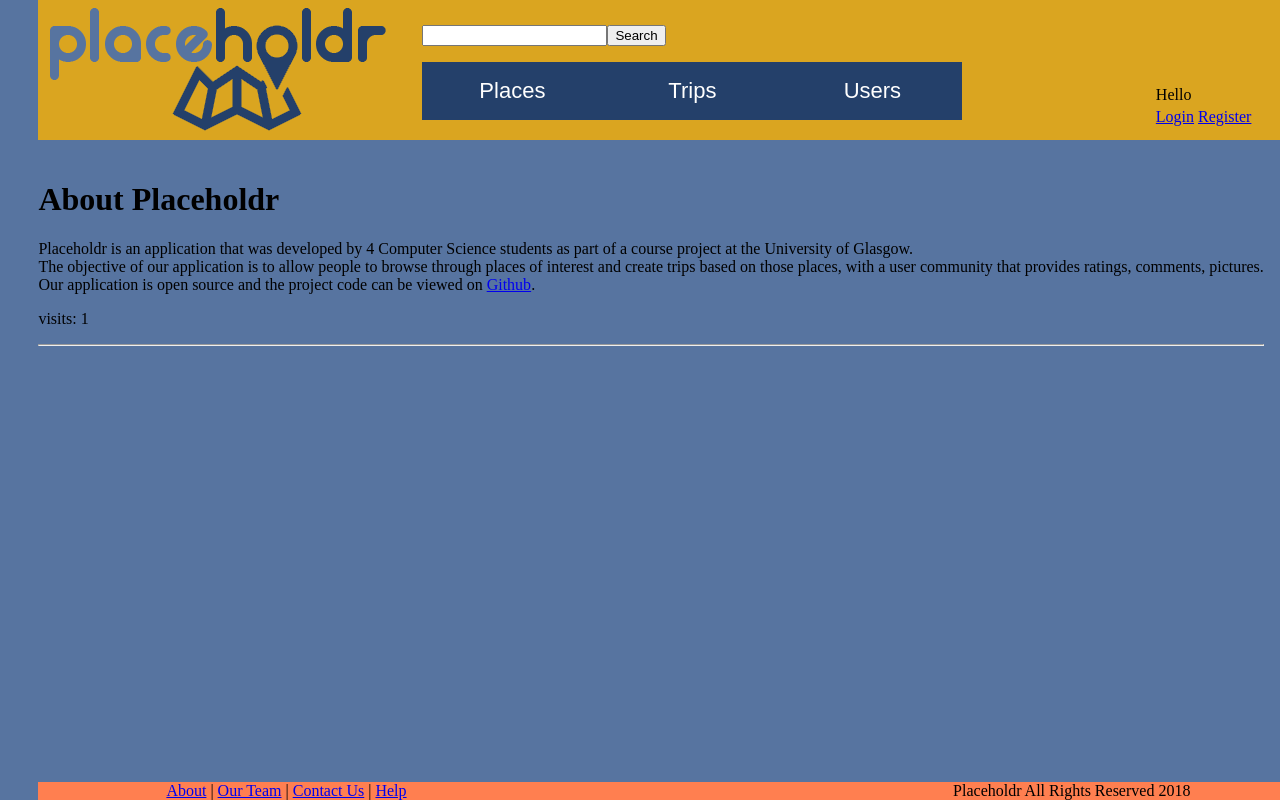
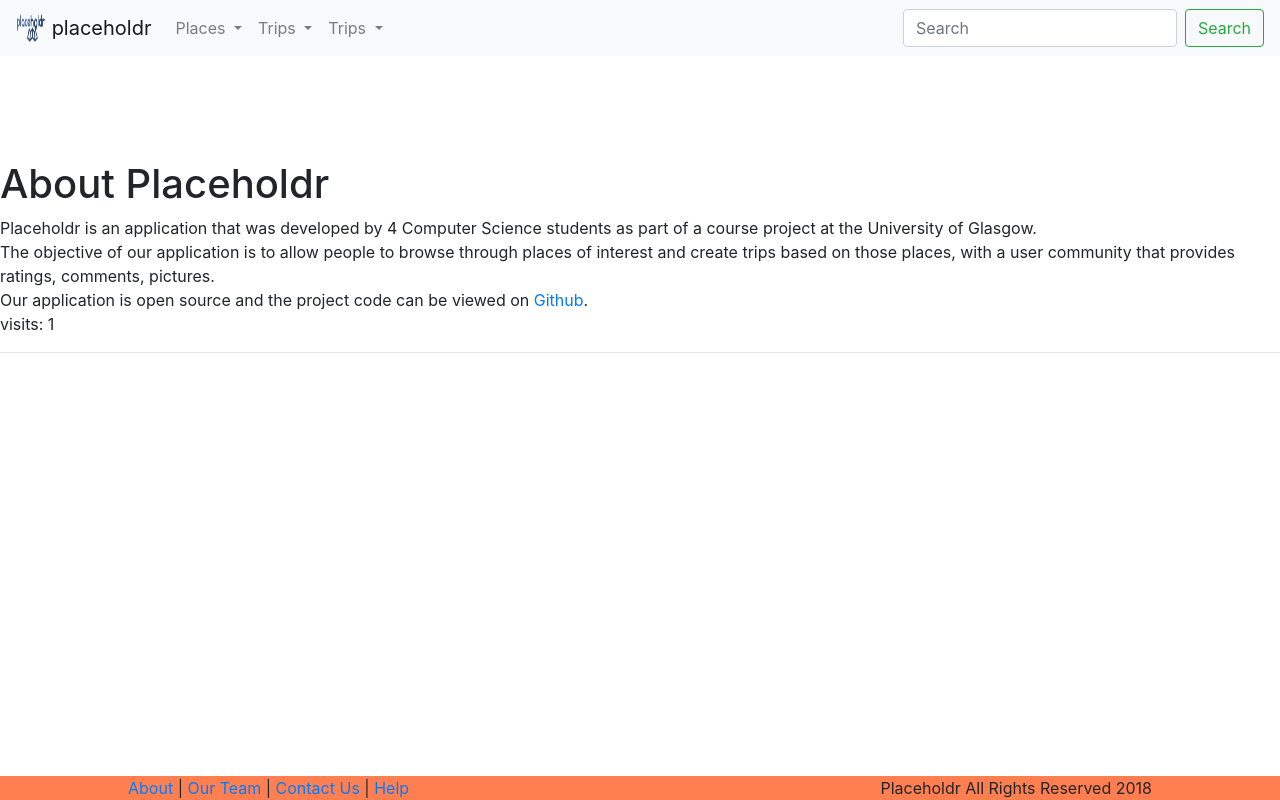
Before and after one commit to WADPlaceholdr/Placeholdr, a Django app: page /placeholdr/about/ in a window 1280 px wide. Run offline with Django 3.2, Linux system fonts and the light colour scheme; data that the repository does not hold is empty; some libraries are stand-ins or nearby versions.

Commit message:
added Bootstrap and redesigned navbar with it

```diff
--- a/static/styles/style.css
+++ b/static/styles/style.css
@@ -1,107 +1,107 @@
-body {
-	background-color:#5774A0;
-	margin-left: 3%;
-	margin-top: 50%;
-}
+/* body { */
+	/* background-color:#5774A0; */
+	/* margin-left: 3%; */
+	/* margin-top: 50%; */
+/* } */
 
-#header{
-	z-index:10;
-	background-color:goldenrod;
-	float:left;
-	position:fixed;
-	width:100%;
-	left:3%;
-	top:0px;
-	max-height: 30%;
-}
+/* #header{ */
+	/* z-index:10;  */
+	/* background-color:goldenrod;  */
+	/* float:left;  */
+	/* position:fixed;  */
+	/* width:100%;  */
+	/* left:3%; */
+	/* top:0px; */
+	/* max-height: 30%; */
+/* } */
 
-#logo{
-	float:left;
-}
+/* #logo{ */
+	/* float:left; */
+/* } */
 
-#searchtabs{
-	position:relative;
-	float:center;
-	top:25px;
-	left:20px;
-	z-index:-1;
-}
+/* #searchtabs{ */
+	/* position:relative;  */
+	/* float:center;  */
+	/* top:25px;  */
+	/* left:20px; */
+	/* z-index:-1; */
+/* } */
 
-#tabs{
-	position:relative;
-	top:1em;
-}
+/* #tabs{ */
+	/* position:relative; */
+	/* top:1em; */
+/* } */
 
-.tabs{
-	float:left;
-}
+/* .tabs{ */
+	/* float:left; */
+/* } */
 
-#user {
-	/*position:absolute;*/
-	position:relative;
-	float:right;
-	right: 5%;
-}
+/* #user { */
+	/* /*position:absolute;*/ */
+	/* position:relative; */
+	/* float:right; */
+	/* right: 5%; */
+/* } */
 
-#profile_picture {
-	max-width: 4em;
-	height: auto;
-}
+/* #profile_picture { */
+	/* max-width: 4em; */
+	/* height: auto; */
+/* } */
 
-/* ================== DROPDOWN STUFF ================== */
+/* /* /* ================== DROPDOWN STUFF ================== */ */ */
 
-.dropP{
-	text-align: center;
-}
+/* /* .dropP{ */ */
+	/* /* text-align: center; */ */
+/* /* } */ */
 
-.dropP:hover{
-	background-color:grey;
-}
+/* /* .dropP:hover{ */ */
+	/* /* background-color:grey; */ */
+/* /* } */ */
 
-/* Dropdown Button */
-.dropbtn {
-    background-color: #24406A;
-    color: white;
-    padding: 16px;
-    font-size: 22px;
-    border: none;
-    cursor: pointer;
-    width: 180px;
-}
+/* /* /* Dropdown Button */ */ */
+/* /* .dropbtn { */ */
+    /* /* background-color: #24406A; */ */
+    /* /* color: white; */ */
+    /* /* padding: 16px; */ */
+    /* /* font-size: 22px; */ */
+    /* /* border: none; */ */
+    /* /* cursor: pointer; */ */
+    /* /* width: 180px; */ */
+/* /* } */ */
 
-/* Dropdown button on hover & focus */
-.dropbtn:hover, .dropbtn:focus {
-    background-color: #5774A0;
-}
+/* /* /* Dropdown button on hover & focus */ */ */
+/* /* .dropbtn:hover, .dropbtn:focus { */ */
+    /* /* background-color: #5774A0; */ */
+/* /* } */ */
 
-/* The container <div> - needed to position the dropdown content */
-#tabs {
-    position: relative;
-    display: inline-block;
-}
+/* /* /* The container <div> - needed to position the dropdown content */ */ */
+/* /* #tabs { */ */
+    /* /* position: relative; */ */
+    /* /* display: inline-block; */ */
+/* /* } */ */
 
-/* Dropdown Content (Hidden by Default) */
-.dropdown-content {
-    display: none;
-    position: absolute;
-    background-color: #f1f1f1;
-    min-width: 180px;
-    box-shadow: 0px 8px 16px 0px rgba(0,0,0,0.2);
-    z-index: 1;
-}
+/* /* /* Dropdown Content (Hidden by Default) */ */ */
+/* /* .dropdown-content { */ */
+    /* /* display: none; */ */
+    /* /* position: absolute; */ */
+    /* /* background-color: #f1f1f1; */ */
+    /* /* min-width: 180px; */ */
+    /* /* box-shadow: 0px 8px 16px 0px rgba(0,0,0,0.2); */ */
+    /* /* z-index: 1; */ */
+/* /* } */ */
 
-/* Links inside the dropdown */
-.dropdown-content a {
-    color: black;
-    padding: 12px 16px;
-    text-decoration: none;
-    display: block;
-}
+/* /* /* Links inside the dropdown */ */ */
+/* /* .dropdown-content a { */ */
+    /* /* color: black; */ */
+    /* /* padding: 12px 16px; */ */
+    /* /* text-decoration: none; */ */
+    /* /* display: block; */ */
+/* /* } */ */
 
-/* Change color of dropdown links on hover */
-.dropdown-content a:hover {background-color: #ddd}
+/* /* /* Change color of dropdown links on hover */ */ */
+/* /* .dropdown-content a:hover {background-color: #ddd} */ */
 
-/* Show the dropdown menu (use JS to add this class to the .dropdown-content container when the user clicks on the dropdown button) */
-.show {display:block;}
+/* /* /* Show the dropdown menu (use JS to add this class to the .dropdown-content container when the user clicks on the dropdown button) */ */ */
+/* /* .show {display:block;} */ */
 
-/* =================== END OF DROPDOWN STUFF =====================*/
+/* /* /* =================== END OF DROPDOWN STUFF =====================*/ */ */
--- a/templates/placeholdr/base.html
+++ b/templates/placeholdr/base.html
@@ -4,7 +4,13 @@
 
 <html>
 	<head>
+		<meta charset="utf-8">
+		<meta name="viewport" content="width=device-width, initial-scale=1, shrink-to-fit=no">
+		<!-- Bootstrap Stylesheet -->
+		<link rel="stylesheet" href="https://maxcdn.bootstrapcdn.com/bootstrap/4.0.0/css/bootstrap.min.css" integrity="sha384-Gn5384xqQ1aoWXA+058RXPxPg6fy4IWvTNh0E263XmFcJlSAwiGgFAW/dAiS6JXm" crossorigin="anonymous">
+
 		<link rel="stylesheet" type="text/css" href="/static/styles/style.css" />
+
 		{% block css_block %}
 
 		{% endblock %}
@@ -39,66 +45,65 @@ window.onclick = function(event) {
 </script>
 	</head>
 	<body>
-		<div id="header">
-  			<div id="logo"><a href="/placeholdr/"><img src="/static/images/logonobg.png" alt="Logo"></a></div>
-  			<div id="searchtabs">
-				<form id="search"><input type="text"><input type="submit" value="Search"></form>
-				<div id="tabs">
-					<div class = "tabs" onmouseover="doDropdown('dropPlaces')" onmouseout="doDropdown('dropPlaces')">
-						<button  class="dropbtn">Places</button>
-						<div id="dropPlaces" class="dropdown-content">
-							<a class="dropP" href="">Top Places</a>
-							<a class="dropP" href="">New Places</a>
-							<a class="dropP" href="">Popular Places</a>
+		<nav class="navbar navbar-expand-lg navbar-light bg-light fixed-top">
+			<a class="navbar-brand" href="#">
+				<img src="/static/images/logonobg.png" width="30" height="30" class="d-inline-block align-top" alt="Logo">
+				placeholdr
+			</a>
+			<button class="navbar-toggler" type="button" data-toggle="collapse" data-target="#navbarSupportedContent" aria-controls="navbarSupportedContent" aria-expanded="false" aria-label="Toggle navigation">
+				<span class="navbar-toggler-icon"></span>
+			</button>
+
+			<div class="collapse navbar-collapse" id="navbarSupportedContent">
+				<ul class="navbar-nav mr-auto">
+					<li class="nav-item dropdown">
+						<a class="nav-link dropdown-toggle" href="#" id="navbarDropdown" role="button" data-toggle="dropdown" aria-haspopup="true" aria-expanded="false">
+							Places
+						</a>
+						<div class="dropdown-menu" aria-labelledby="navbarDropdown">
+							<a class="dropdown-item" href="#">Top Places</a>
+							<a class="dropdown-item" href="#">New Places</a>
+							<a class="dropdown-item" href="#">Popular Places</a>
 							{% if user.is_authenticated %}
-								<a class="dropP" href="">Submit a Place</a>
+								<a class="dropdown-item" href="#">Submit a Place</a>
+							{% else %}
+								<a class="dropdown-item disabled" href="#">Submit a Place</a>
 							{% endif %}
 						</div>
-					</div>
-					<div class = "tabs" onmouseover="doDropdown('dropTrips')" onmouseout="doDropdown('dropTrips')">
-						<button class="dropbtn">Trips</button>
-						<div id="dropTrips" class="dropdown-content">
-							<a class="dropP" href="">Top Trips</a>
-							<a class="dropP" href="">New Trips</a>
-							<a class="dropP" href="">Popular Trips</a>
+					</li>
+					<li class="nav-item dropdown">
+						<a class="nav-link dropdown-toggle" href="#" id="navbarDropdown" role="button" data-toggle="dropdown" aria-haspopup="true" aria-expanded="false">
+							Trips
+						</a>
+						<div class="dropdown-menu" aria-labelledby="navbarDropdown">
+							<a class="dropdown-item" href="#">Top Trips</a>
+							<a class="dropdown-item" href="#">New Trips</a>
+							<a class="dropdown-item" href="#">Popular Trips</a>
 							{% if user.is_authenticated %}
-								<a class="dropP" href="">Submit a Trip</a>
+								<a class="dropdown-item" href="#">Submit a Trip</a>
+							{% else %}
+								<a class="dropdown-item disabled" href="#">Submit a Trip</a>
 							{% endif %}
 						</div>
+					</li>
+					<li class="nav-item dropdown">
+						<a class="nav-link dropdown-toggle" href="#" id="navbarDropdown" role="button" data-toggle="dropdown" aria-haspopup="true" aria-expanded="false">
+							Trips
+						</a>
+						<div class="dropdown-menu" aria-labelledby="navbarDropdown">
+							<a class="dropdown-item" href="#">Top Users</a>
+							<a class="dropdown-item" href="#">New Users</a>
+							<a class="dropdown-item" href="#">Popular Users</a>
 						</div>
-					<div class = "tabs" onmouseover="doDropdown('dropUsers')" onmouseout="doDropdown('dropUsers')">
-						<button class="dropbtn">Users</button>
-						<div id="dropUsers" class="dropdown-content">
-							<a class="dropP" href="">Top Users</a>
-							<a class="dropP" href="">New Users</a>
-							<a class="dropP" href="">Popular Users</a>
+					</li>
+				</ul>
+				<form class="form-inline my-2 my-lg-0">
+					<input class="form-control mr-sm-2" type="search" placeholder="Search" aria-label="Search">
+					<button class="btn btn-outline-success my-2 my-sm-0" type="submit">Search</button>
+				</form>
 			</div>
-					</div>
-				</div>
-			</div>
-  			<div id="user">
-				<table>
-					{% if user.is_authenticated %}
-						<tr>
-							<td>Hello {{ user.username }}</td>
-							<td><img id="profile_picture" src="{{ MEDIA_URL }}{{ userProfile.picture }}" /></td>
-						</tr>
-						<tr>
-							<td><a href="{% url 'account' %}">My palceholdr</a></td>
-							<td><a href="{% url 'logout' %}">Logout</a></td>
-						</tr>
-					{% else %}
-						<tr>
-							<td>Hello</td>
-						</tr>
-						<tr>
-							<td><a href="{% url 'login' %}">Login</a></td>
-							<td><a href="{% url 'register' %}">Register</a></td>
-						</tr>
-					{% endif %}
-				</table>
-			</div>
-		</div>
+		</nav>
+
 		<div id = "mid" style="position:absolute; top:20%;">
 			<div>
 				{% block sidebar_block %}
@@ -115,6 +120,13 @@ window.onclick = function(event) {
 			<div id="links" style="text-align: left; position:relative; left:10%; float:left;"><a href="{% url 'about' %}">About</a> | <a href="{% url 'team' %}">Our Team</a> | <a href="{% url 'contact' %}">Contact Us</a> | <a href="{% url 'help' %}">Help</a></div>
 			<div id="rights" style="position:relative; top:0px; right: 10%; text-align: right; z-index:-1">Placeholdr All Rights Reserved 2018</div>
 		</div>
+
+	<!-- Bootstrap jQuery -->
+	<script src="https://code.jquery.com/jquery-3.2.1.slim.min.js" integrity="sha384-KJ3o2DKtIkvYIK3UENzmM7KCkRr/rE9/Qpg6aAZGJwFDMVNA/GpGFF93hXpG5KkN" crossorigin="anonymous"></script>
+	<!-- Bootstrap Popper.js -->
+	<script src="https://cdnjs.cloudflare.com/ajax/libs/popper.js/1.12.9/umd/popper.min.js" integrity="sha384-ApNbgh9B+Y1QKtv3Rn7W3mgPxhU9K/ScQsAP7hUibX39j7fakFPskvXusvfa0b4Q" crossorigin="anonymous"></script>
+	<!-- Bootstrap JavaScript -->
+	<script src="https://maxcdn.bootstrapcdn.com/bootstrap/4.0.0/js/bootstrap.min.js" integrity="sha384-JZR6Spejh4U02d8jOt6vLEHfe/JQGiRRSQQxSfFWpi1MquVdAyjUar5+76PVCmYl" crossorigin="anonymous"></script>
 	</body>
 
 
```
Also changed, not shown: static/styles/index.css (+10 -10 lines). Lines whose indentation alone changed are shown as unchanged.
